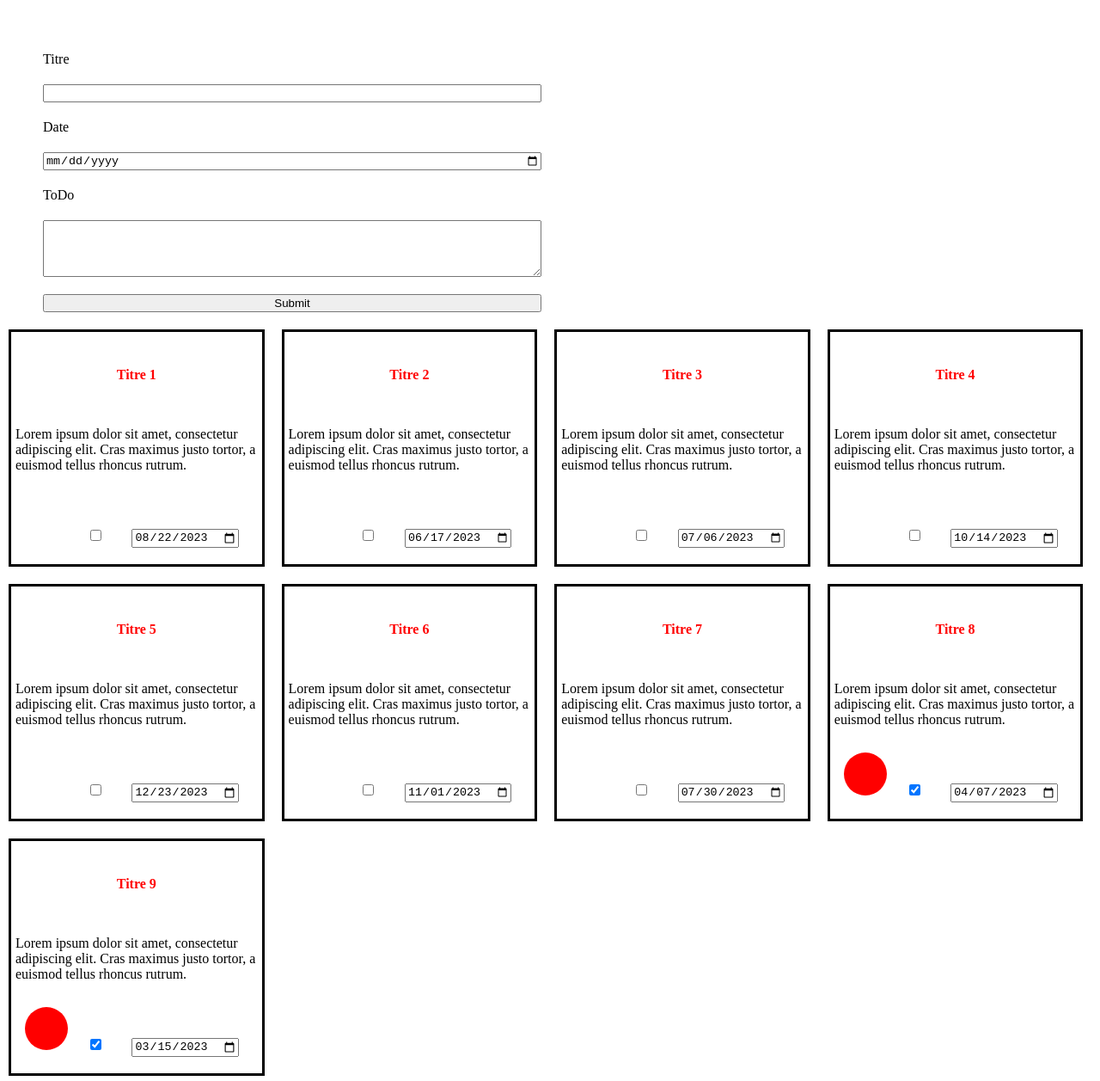
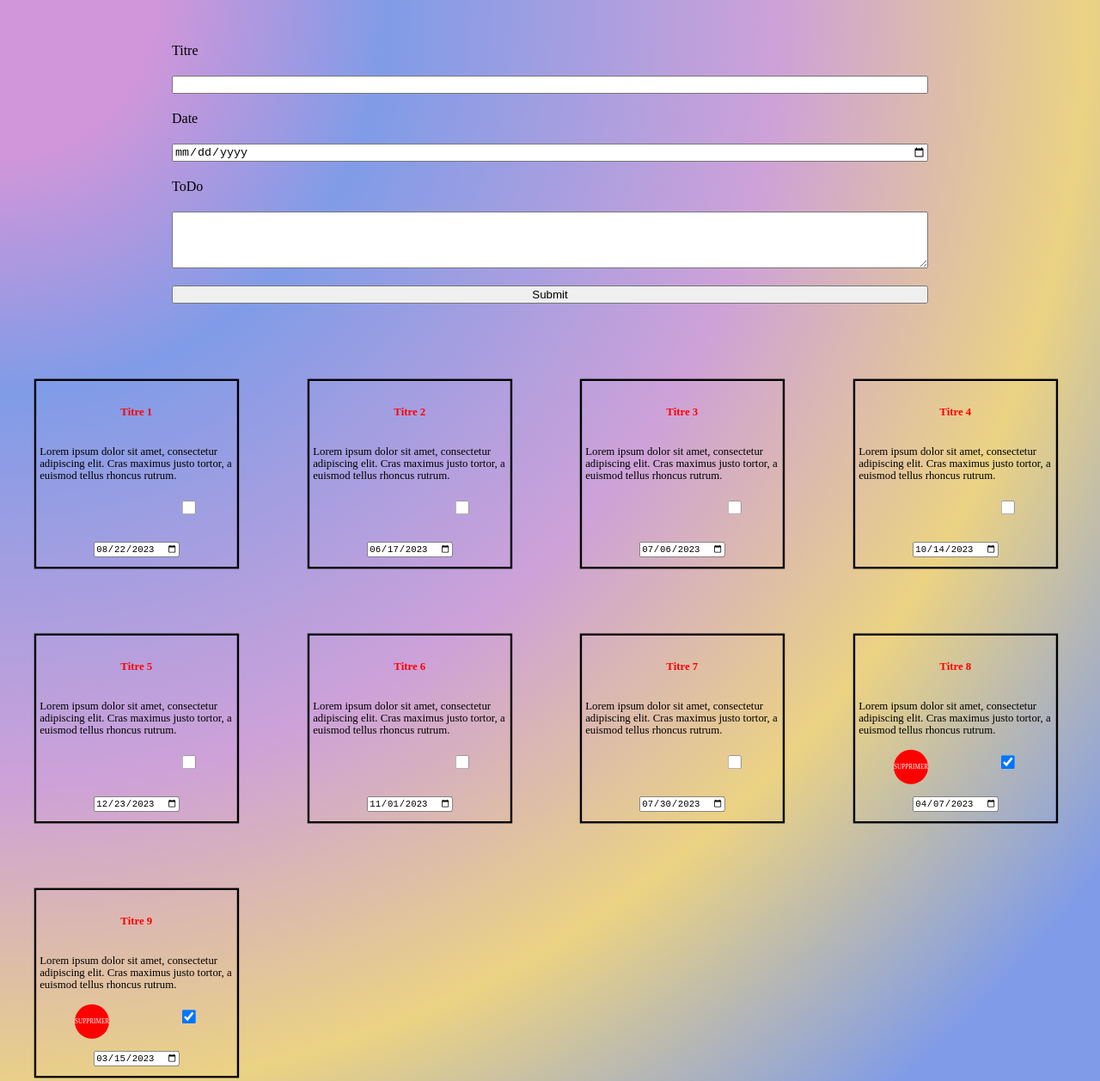
Before and after one commit to luch22/To_do_list, a plain HTML site: page index.html in a window 1280 px wide. Shown: the top 1257 px of the page at 86% size. Drawn offline with Linux system fonts and the light colour scheme.

Commit message:
"ajout de style"

```diff
--- a/assets/js/displayHTML.js
+++ b/assets/js/displayHTML.js
@@ -19,6 +19,7 @@ export function displayHTML(listToDo) {
       checkBox.checked = toDo.accomplished;
       let deleteToDo = document.createElement("div");
       deleteToDo.classList = "toDo__delete";
+      deleteToDo.innerHTML = "<span>SUPPRIMER</span>";
       sectionToDo.append(deleteToDo);
       if (!toDo.accomplished) {
         deleteToDo.style.visibility = "hidden";
--- a/assets/scss/_divTodo.scss
+++ b/assets/scss/_divTodo.scss
@@ -1,6 +1,16 @@
 body {
   max-width: 1440px;
   margin: auto;
+  background: radial-gradient(
+    at top left,
+    rgba(162, 46, 180, 0.5) 10%,
+    rgba(2, 57, 208, 0.5) 25%,
+    rgba(156, 68, 178, 0.5) 50%,
+    rgba(215, 166, 8, 0.5) 70%,
+    rgba(2, 57, 208, 0.5) 90%
+  );
+  background-color: rgb(255, 255, 255);
+  // background-color: rgb(32, 32, 32);
 
   .div__Principale_ToDo {
     display: flex;
--- a/assets/scss/_header.scss
+++ b/assets/scss/_header.scss
@@ -1,8 +1,10 @@
 header {
-  margin: 50px 40px 0 40px;
+  margin: 40px;
   height: fit-content;
+  display: flex;
+  justify-content: center;
   form {
-    width: 50%;
+    width: 75%;
     display: flex;
     flex-direction: column;
     :nth-child(1n) {
--- a/assets/scss/_sectionTodo.scss
+++ b/assets/scss/_sectionTodo.scss
@@ -1,4 +1,7 @@
 section.toDo {
+  scale: 0.8;
+  // background-color: rgba(250, 250, 250, 0.16);
+  font-size: 1em;
   margin: 10px;
   border: black 3px solid;
   padding: 5px;
@@ -10,8 +13,15 @@ section.toDo {
   grid-template-areas:
     "ti ti ti ti"
     "txt txt txt txt"
-    "del ch da da";
+    "del del ch ch "
+    "da da da da";
   min-height: 260px;
+  &:hover {
+    background-color: transparent;
+    backdrop-filter: blur(100px);
+    scale: 1;
+    transition: all 500ms;
+  }
   .toDo__title {
     grid-area: ti;
     color: red;
@@ -23,9 +33,21 @@ section.toDo {
     grid-area: da;
   }
   #accomplish {
+    height: 20px;
+    width: 20px;
+    &:checked {
+      background-color: red;
+    }
     grid-area: ch;
   }
   .toDo__delete {
+    cursor: pointer;
+    text-align: center;
+    vertical-align: middle;
+    line-height: 50px;
+    color: #fff;
+
+    font-size: xx-small;
     background-color: red;
     height: 50px;
     width: 50px;
```
Also changed, not shown: assets/css/main.css, 1 other file.
